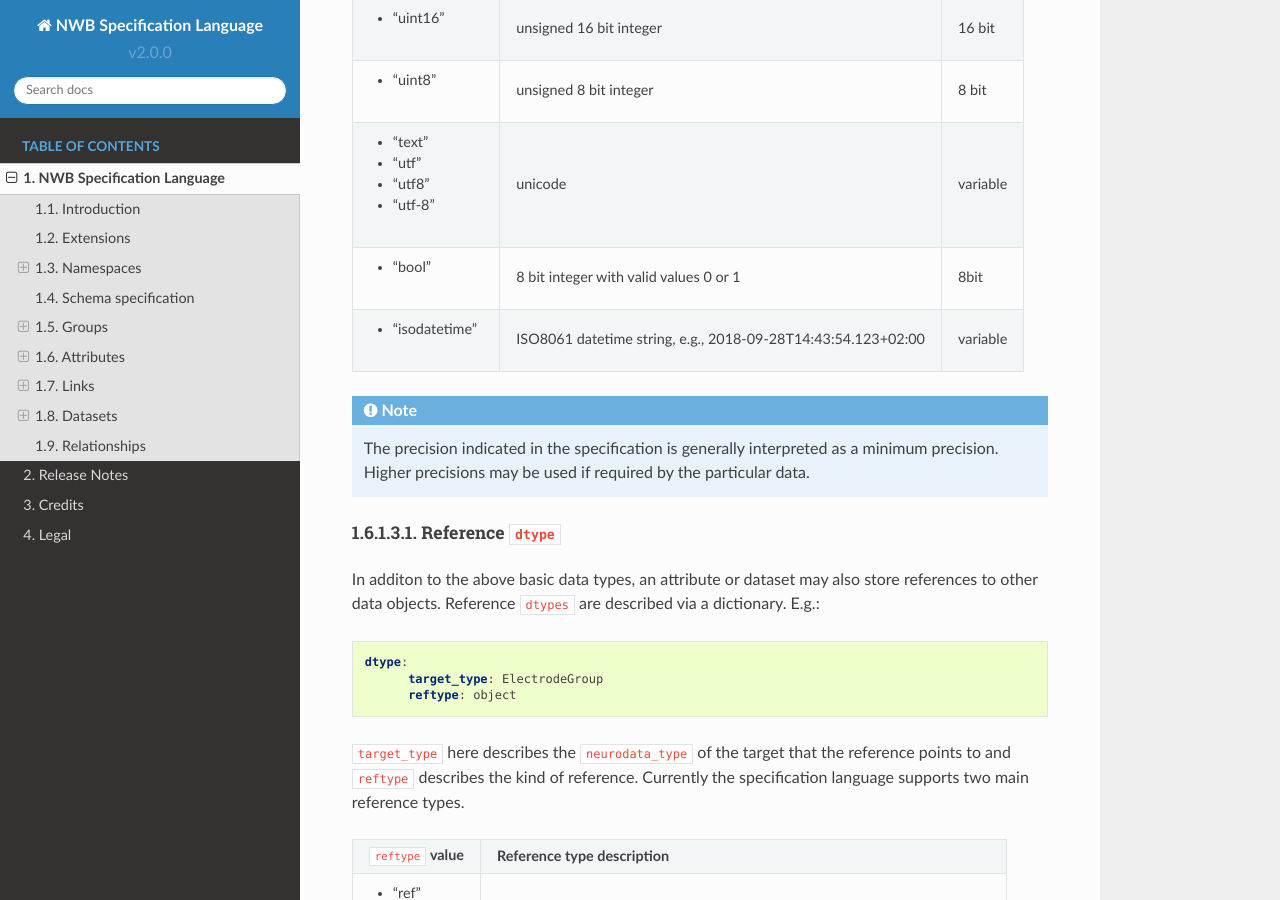
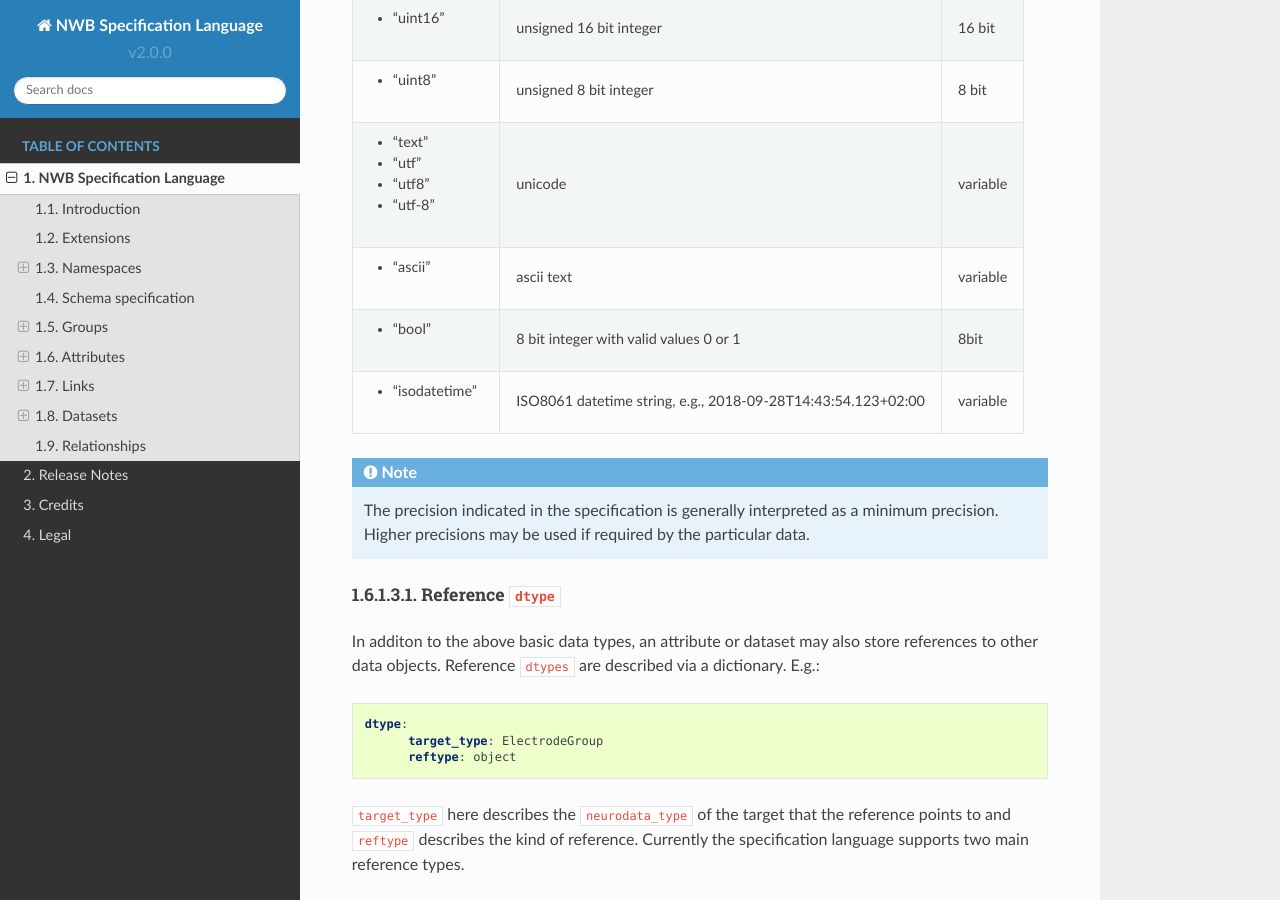
Before and after one commit to NeurodataWithoutBorders/nwb-schema, a Sphinx documentation site: the page built from docs/language/source/specification_language_description.rst, in a window 1280 px wide and 900 px high, scrolled down 10733 px. Built offline with Sphinx 7.4.7 and the Read the Docs theme 2.0.0, drawn with Linux system fonts in a browser that asks for light colours.

Commit message:
add ascii dtype

```diff
--- a/docs/language/source/specification_language_description.rst
+++ b/docs/language/source/specification_language_description.rst
@@ -549,6 +549,8 @@ String specifying the data type of the attribute. Allowable values are:
 |  * "utf8"                |                                  |                |
 |  * "utf-8"               |                                  |                |
 +--------------------------+----------------------------------+----------------+
+|  * "ascii"               | ascii text                       | variable       |
++--------------------------+----------------------------------+----------------+
 |  * "bool"                | 8 bit integer with valid values  | 8bit           |
 |                          | 0 or 1                           |                |
 +--------------------------+----------------------------------+----------------+
```
